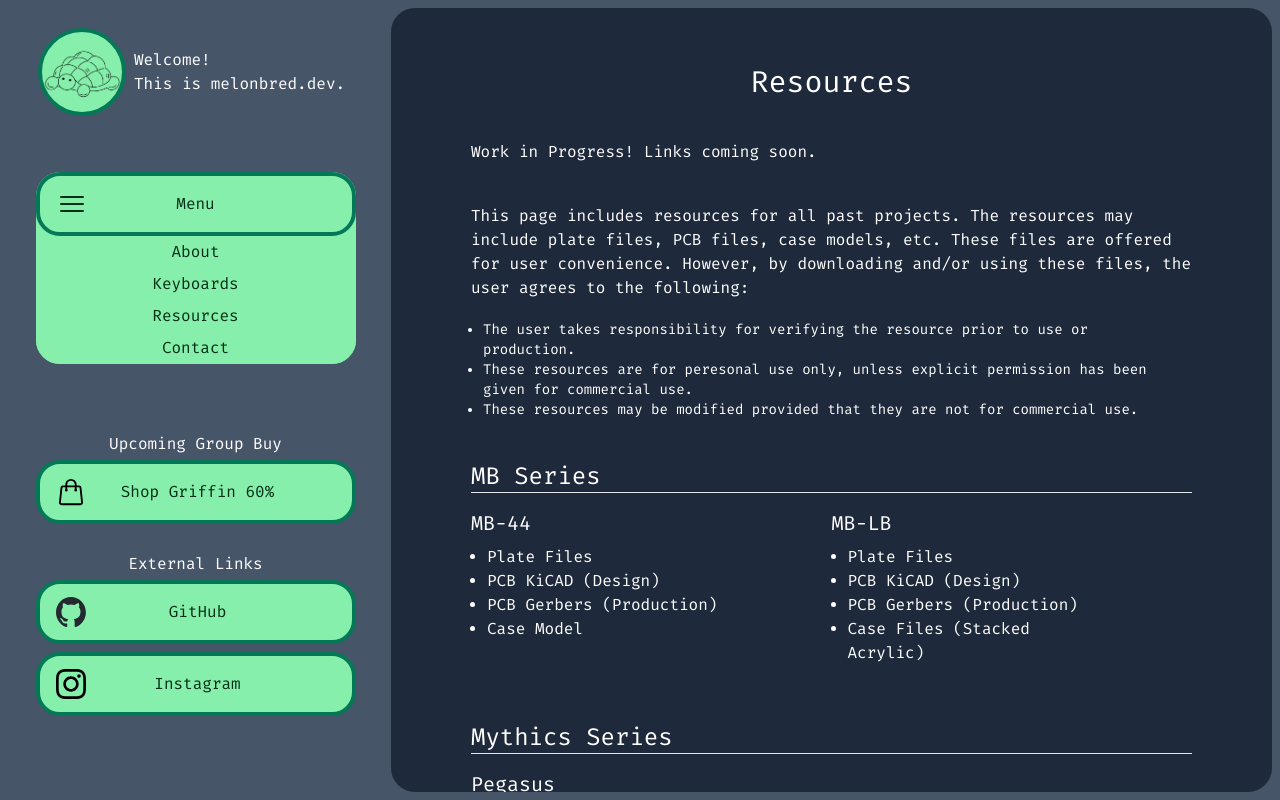
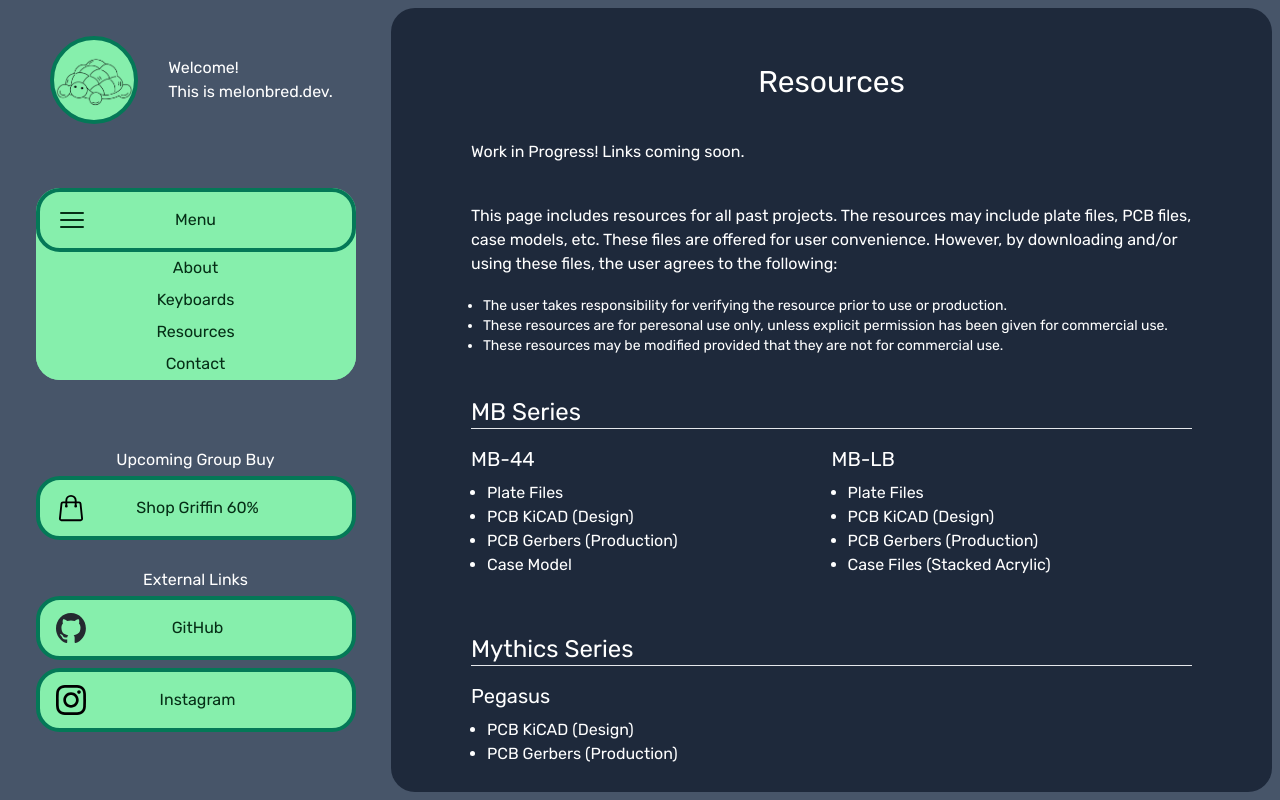
Before and after one commit to melonbred/personal-website, a Next.js app: page /resources in a window 1280 px wide. Built offline with nearby package versions, Linux system fonts and the light colour scheme.

Commit message:
Changed font to Rubik. Updated sidebar to evenly space Home button and text.

```diff
--- a/src/app/(content)/layout.tsx
+++ b/src/app/(content)/layout.tsx
@@ -35,7 +35,7 @@
       <aside className="hidden lg:relative lg:top-0 lg:mr-2 lg:flex lg:h-full lg:flex-col lg:items-center lg:bg-slate-600 lg:p-5 ">
         <div className="overflow-x-hidden overflow-y-scroll">
           <div className="flex h-full w-[335px] flex-col items-center justify-between">
-            <div className="flex items-center">
+            <div className="my-2 flex w-full items-center justify-evenly">
               <Link
                 className="rounded-full border-4 border-emerald-700 bg-green-300 duration-150 hover:scale-105 hover:bg-green-400"
                 href="/"
--- a/src/app/layout.tsx
+++ b/src/app/layout.tsx
@@ -1,12 +1,12 @@
 import "./globals.css";
-import { Fira_Mono } from "next/font/google";
+import { Rubik } from "next/font/google";
 
-const fira_Mono = Fira_Mono({
+const rubik = Rubik({
   subsets: ["latin"],
   weight: "400",
   display: "swap",
   preload: true,
-  variable: "--font-fira-mono",
+  variable: "--font-rubik",
 });
 
 export const metadata = {
@@ -21,7 +21,7 @@
 }) {
   return (
     <html lang="en">
-      <body className={`${fira_Mono.className} text-white`}>{children}</body>
+      <body className={`${rubik.className} text-white`}>{children}</body>
     </html>
   );
 }
```
